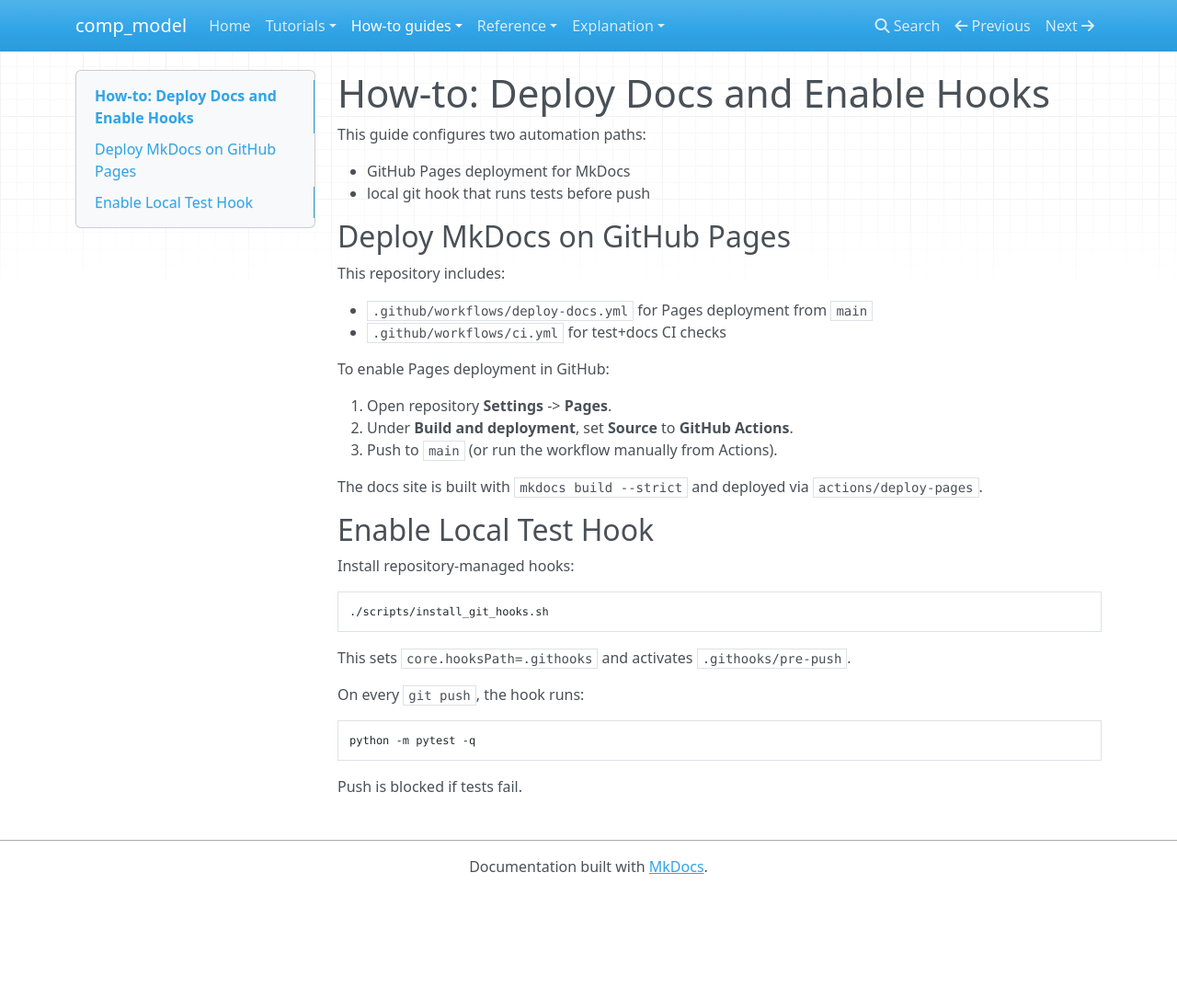
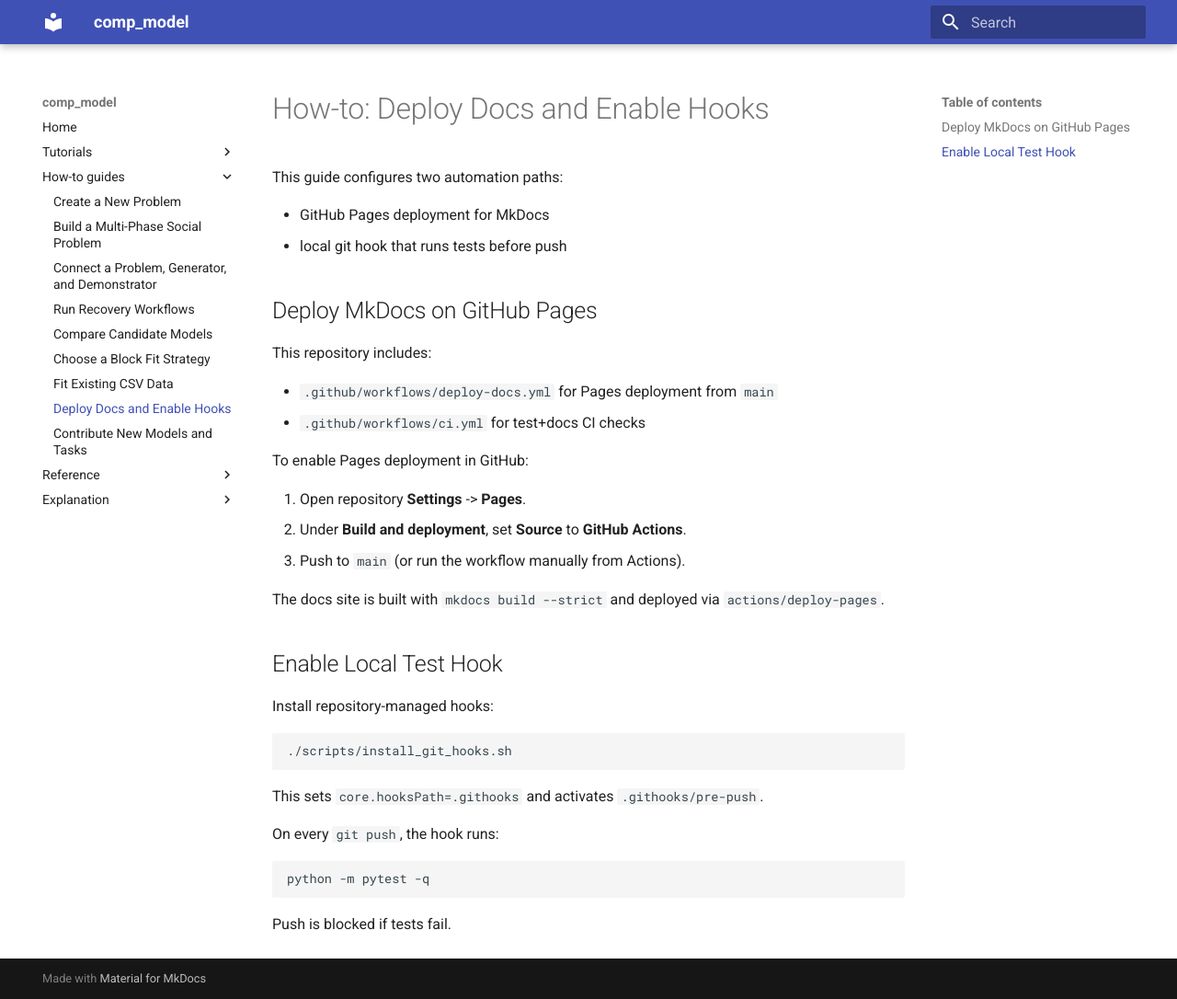
Before and after one commit to g-morishita/comp_model, an MkDocs documentation site: the page built from docs/how-to/deploy-docs-and-enable-hooks.md, in a window 1280 px wide and 1086 px high. Shown: the whole window at 92% size. Built offline with MkDocs 1.6.1 and Material for MkDocs 9.7.7, drawn with Linux system fonts in a browser that asks for light colours; nearby versions of some CDN libraries.

Commit message:
change theme to material for pretty layout

```diff
--- a/mkdocs.yml
+++ b/mkdocs.yml
@@ -4,7 +4,7 @@ repo_name: comp_model
 site_url: https://g-morishita.github.io/comp_model/
 
 theme:
-  name: mkdocs
+  name: material
 
 extra_css:
   - stylesheets/quiz.css
@@ -12,9 +12,15 @@ extra_css:
 extra_javascript:
   - javascripts/quiz.js
 
+markdown_extensions:
+  - admonition
+  - pymdownx.details
+  - pymdownx.superfences
+
 nav:
   - Home: index.md
   - Tutorials:
+      - Overview: tutorials/index.md
       - Install and Verify: tutorials/install-and-verify.md
       - First End-to-End Fit: tutorials/first-end-to-end-fit.md
       - Parameter Recovery: tutorials/parameter-recovery.md
```
